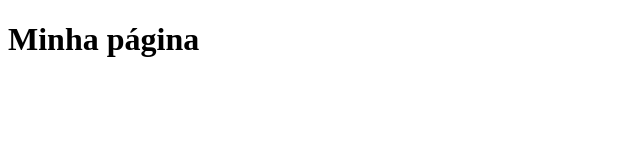
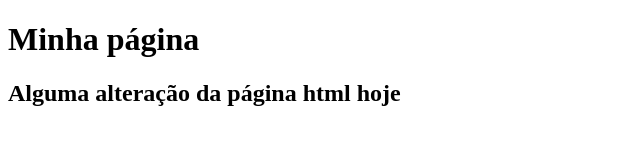
Before and after one commit to Kevyn02/gama-no-github, a plain HTML site: page index.html in a window 1280 px wide. Shown: the whole page, without its empty margins (0-640 px from the left). Drawn offline with Linux system fonts and the light colour scheme.

Commit message:
arquivo index.html atualizado novamente

```diff
--- a/index.html
+++ b/index.html
@@ -2,5 +2,6 @@
 <html lang="pt-br">
     <body>
         <h1>Minha página</h1>
+        <h2>Alguma alteração da página html hoje</h2>
     </body>
 </html>
```
